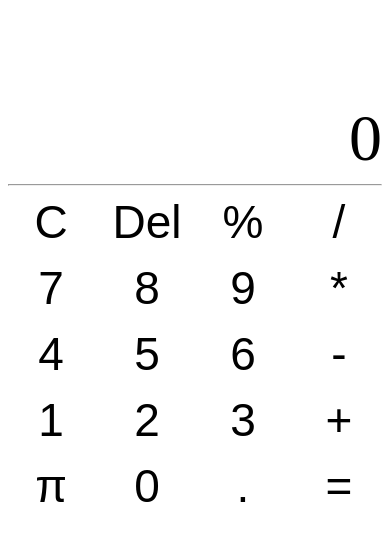
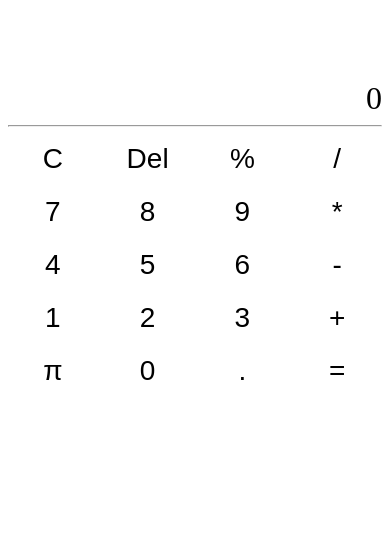
Before and after one commit to debshika06dd/Arithmetic-Calculator, a plain HTML site: page index.html in a window 390 px wide. Drawn offline with Linux system fonts and the light colour scheme.

Commit message:
styles.css

```diff
--- a/css/styles.css
+++ b/css/styles.css
@@ -12,7 +12,7 @@ hr{
 
 .buttons{
     display:grid;
-    grid-template-columns: repeat(4, 1fr); /*3 equal columns*/
+    grid-template-columns: repeat(4, 1fr); /*4 equal columns*/
     gap: 10px;
 }
 
@@ -25,4 +25,75 @@ hr{
 
 button:active{
     transform: translateY(2px);
+
 }
+
+/* Media Queries */
+
+/* Large screens (desktops) */
+@media (max-width: 1200px) {
+    .display {
+        font-size: 60px;
+        margin-top: 80px;
+    }
+    .buttons button {
+        font-size: 40px;
+        padding: 15px 0;
+    }
+}
+
+/* Medium screens (tablets) */
+@media (max-width: 900px) {
+    .display {
+        font-size: 50px;
+        margin-top: 60px;
+    }
+    .buttons button {
+        font-size: 36px;
+        padding: 12px 0;
+    }
+}
+
+/* Small screens (large phones) */
+@media (max-width: 600px) {
+    .display {
+        font-size: 40px;
+        margin-top: 80px;
+    }
+    .buttons button {
+        font-size: 32px;
+        padding: 10px 0;
+    }
+}
+
+/* Extra small screens (small phones) */
+@media (max-width: 400px){
+    .display {
+        font-size: 32px;
+        margin-top: 80px;
+    }
+    .buttons {
+        grid-template-columns: repeat(4, 1fr); /* Keep 4 columns, may shrink buttons */
+        gap: 5px;
+    }
+    .buttons button {
+        font-size: 28px;
+        padding: 8px 0;
+    }
+}
+
+/* Ultra small screens (tiny phones, <=300px) */
+@media (max-width: 300px) {
+    .display {
+        font-size: 28px;
+        margin-top: 80px;
+    }
+    .buttons {
+        grid-template-columns: repeat(3, 1fr); /* reduce to 3 columns */
+        gap: 4px;
+    }
+    .buttons button {
+        font-size: 24px;
+        padding: 6px 0;
+    }
+}
```
